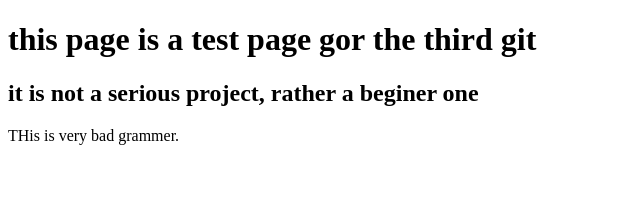
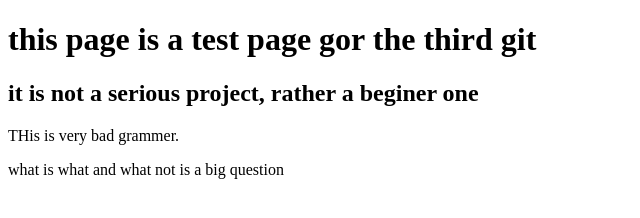
Before and after one commit to GMHR/thirdgit, a plain HTML site: page index.html in a window 1280 px wide. Shown: the whole page, without its empty margins (0-640 px from the left). Drawn offline with Linux system fonts and the light colour scheme.

Commit message:
added psec

```diff
--- a/index.html
+++ b/index.html
@@ -14,5 +14,8 @@
     <p id="pfirst">
         THis is very bad grammer.
     </p>
+    <p id="psec">
+        what is what and what not is a big question
+    </p>
 </body>
 </html>
```
